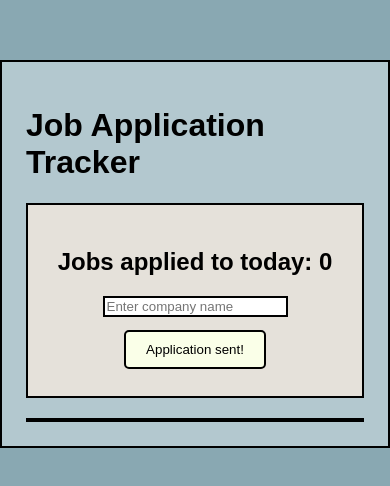
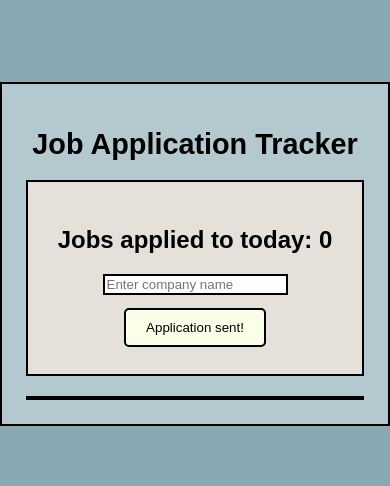
Before and after one commit to Gauri-Moghe/JobTracker, a plain HTML site: page index.html in a window 390 px wide. Shown: the part 168-654 px from the top of the page. Drawn offline with Linux system fonts and the light colour scheme.

Commit message:
responsiveness for mobile phone screens

```diff
--- a/styles.css
+++ b/styles.css
@@ -96,4 +96,10 @@ button:active{
 @media screen and (max-width: 480px){
   .outside,
   .inside{ padding: 24px; }
+
+  h1{
+    font-size: 1.8rem;
+    text-align: center;
+  }
+
 }
```
